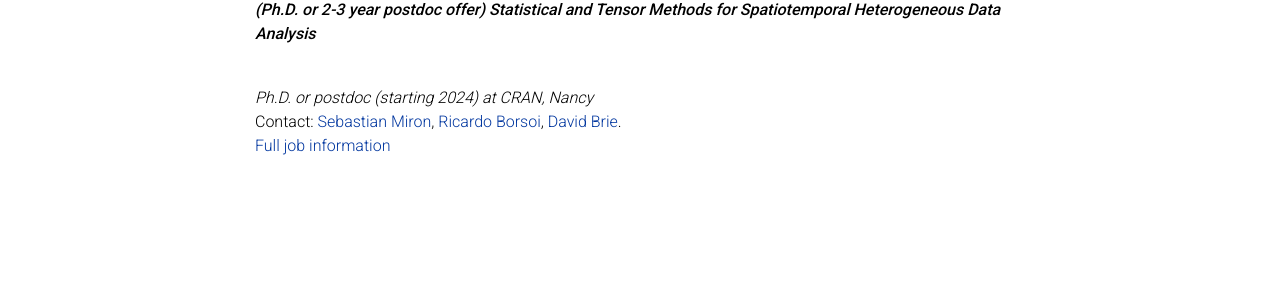
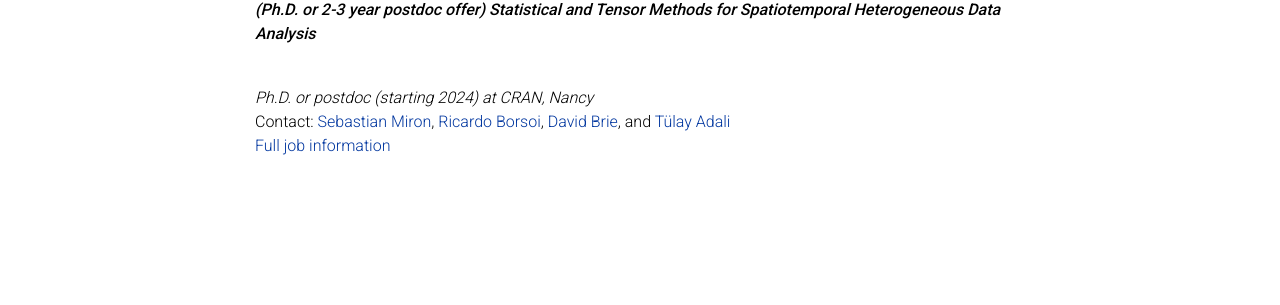
Before and after one commit to cran-simul/cran-simul.github.io, a Jekyll site: the page built from _jobs/2024-02-19.md, in a window 1280 px wide. Shown: the part 241-546 px from the top of the page. Built offline with Jekyll 4.4.1, drawn with Linux system fonts in a browser that asks for light colours; comment, search, counter and statistics services are not loaded; a style sheet for code colours, icons or effects is not loaded.

Commit message:
fix typo

```diff
--- a/_jobs/2024-02-19.md
+++ b/_jobs/2024-02-19.md
@@ -11,5 +11,5 @@ active: true
 
 <br />
 *Ph.D. or postdoc (starting 2024) at CRAN, Nancy*<br />
-Contact: [Sebastian Miron](mailto:sebastian.miron@univ-lorraine.fr), [Ricardo Borsoi](mailto:ricardo.borsoi@univ-lorraine.fr), [David Brie](mailto:david.brie@univ-lorraine.fr). <br />
+Contact: [Sebastian Miron](mailto:sebastian.miron@univ-lorraine.fr), [Ricardo Borsoi](mailto:ricardo.borsoi@univ-lorraine.fr), [David Brie](mailto:david.brie@univ-lorraine.fr), and [Tülay Adali](mailto:adali@umbc.edu) <br />
 <a href="/assets/jobs/P_postdoc_these_NSF_2024.pdf">Full job information <span class="fa fa-file-pdf-o"></span></a>
```
